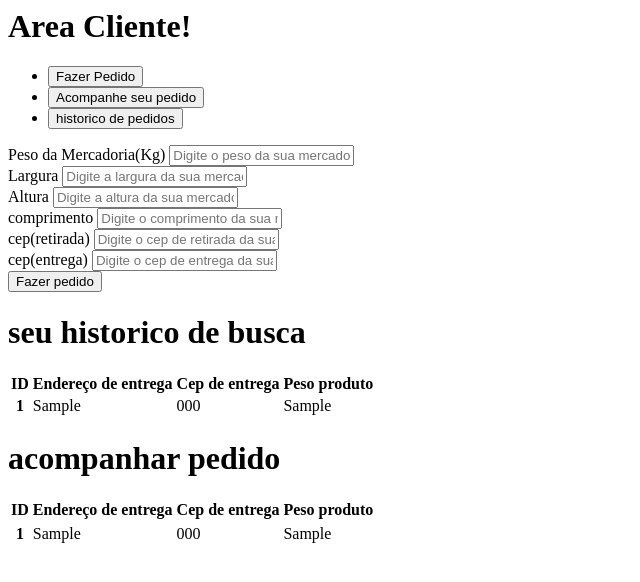
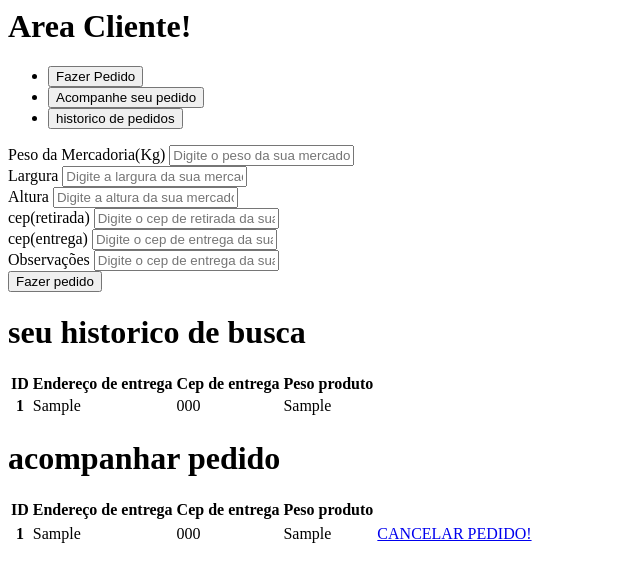
Before and after one commit to ViniciusMachadoV/speedLog, a CodeIgniter app: the page made by application/views/pages/view_client.php in a window 1280 px wide. Shown: the top 582 px of the page, without its empty margins (0-640 px from the left). Run offline with CodeIgniter, Linux system fonts and the light colour scheme; tables that the repository leaves empty hold one stand-in row (values such as "Sample post"); the template is opened without the code that fills it: most values are stand-ins (such as "Sample title", 1, 10 or a date in 2020).

Commit message:
atualizações de clientes
inserir pedido
deletar
partes de timeout para cancelar pedido

```diff
--- a/application/views/pages/view_client.php
+++ b/application/views/pages/view_client.php
@@ -23,31 +23,34 @@
 
     <div class="row">
         <div class="col" id="form_client">
-            <form>
+            <form  action="http://localhost/SpeedLog/index.php/client/fazer_pedido" method="post">
                 <div class="mb-3">
-                    <label for="exampleInputEmail1" class="form-label">Peso da Mercadoria(Kg)</label>
-                    <input type="email" class="form-control" id="exampleInputEmail1"placeholder="Digite o peso da sua mercadoria" aria-describedby="emailHelp">
+                    <label for="exampleInputText1" class="form-label">Peso da Mercadoria(Kg)</label>
+                    <input type="Text" class="form-control"name="peso" id="exampleInputText1"placeholder="Digite o peso da sua mercadoria" aria-describedby="TextHelp">
                 </div>
                 <div class="mb-3">
-                    <label for="exampleInputEmail1" class="form-label">Largura</label>
-                    <input type="email" class="form-control" name="largura" id="largura"placeholder="Digite a largura da sua mercadoria" aria-describedby="emailHelp">
+                    <label for="exampleInputText1" class="form-label">Largura</label>
+                    <input type="Text" class="form-control" name="largura" id="largura"placeholder="Digite a largura da sua mercadoria" aria-describedby="TextHelp">
                 </div>
                 <div class="mb-3">
-                    <label for="exampleInputEmail1" class="form-label">Altura</label>
-                    <input type="email" class="form-control" name="altura" id="altura"placeholder="Digite a altura da sua mercadoria" aria-describedby="emailHelp">
+                    <label for="exampleInputText1" class="form-label">Altura</label>
+                    <input type="Text" class="form-control" name="altura" id="altura"placeholder="Digite a altura da sua mercadoria" aria-describedby="TextHelp">
                 </div>
+
                 <div class="mb-3">
-                    <label for="exampleInputEmail1" class="form-label">comprimento</label>
-                    <input type="email" class="form-control" name="comprimento" id="comprimento"placeholder="Digite o comprimento da sua mercadoria" aria-describedby="emailHelp">
-                </div>
-                <div class="mb-3">
-                    <label for="exampleInputEmail1" class="form-label">cep(retirada)</label>
-                    <input type="email" class="form-control" name="cepretirada" id="cepretirada" placeholder="Digite o cep de retirada da sua mercadoria" aria-describedby="emailHelp">
+                    <label for="exampleInputText1" class="form-label">cep(retirada)</label>
+                    <input type="Text" class="form-control" name="cepretirada" id="cepretirada" placeholder="Digite o cep de retirada da sua mercadoria" aria-describedby="TextHelp">
                     <div id="divcep1"></div>
                 </div>
                 <div class="mb-3">
-                    <label for="exampleInputEmail1" class="form-label">cep(entrega)</label>
-                    <input type="email" class="form-control"onblur="teste()" name="cepentrega" id="cepentrega"placeholder="Digite o cep de entrega da sua mercadoria" aria-describedby="emailHelp">
+                    <label for="exampleInputText1" class="form-label">cep(entrega)</label>
+                    <input type="Text" class="form-control"onblur="teste()" name="cepentrega" id="cepentrega"placeholder="Digite o cep de entrega da sua mercadoria" aria-describedby="TextHelp">
+                    <div id="divcep2"></div>
+
+                </div>
+                <div class="mb-3">
+                    <label for="exampleInputText1" class="form-label">Observações</label>
+                    <input type="Text" class="form-control"name="cepentrega" id="observacao"placeholder="Digite o cep de entrega da sua mercadoria" aria-describedby="TextHelp">
                     <div id="divcep2"></div>
 
                 </div>
@@ -112,6 +115,8 @@
                         <td><?php echo $p->entrega_endereco?></td>
                         <td><?php echo $p->entrega_cep?></td>
                         <td><?php echo $p->entrega_peso?></td>
+                        <td><a id="btn_ex" href="http://localhost/SpeedLog/index.php/client/deletar_pedido/<?php echo $p->entrega_id?>"class="btn btn-danger">CANCELAR PEDIDO! </a></td>
+
                     </tr>
 
 
--- a/assets/js/client.js
+++ b/assets/js/client.js
@@ -2,6 +2,14 @@ $(document).ready(function(){
     $("#form_client").hide();
     $("#acompanhar").hide();
     $("#historico").hide();
+    let timeout;
+
+    function timeout_desabilitar_botao() {
+      timeout = setTimeout(desabilitarbotao, 3000);
+    }
+    timeout_desabilitar_botao();
+
+
 
 $("#botaotrocatela").click(function () {
     $("#form_client").show();
@@ -26,6 +34,11 @@ $("#botaohistorico").click(function () {
 
 });
 });
+//Desabilita o botao de excluir
+function desabilitarbotao() {
+  $("#btn_ex").disabled = true;
+
+}
 
 function teste() {
 
@@ -40,7 +53,8 @@ function teste() {
 
            $.get( "https://api.distancematrix.ai/maps/api/distancematrix/json?origins="+cep2+"&destinations="+cep+"&key=bO1hA46Uj3fWyoqArNhwRvZbQ6hZv", function( data ) {
             if (data!= "") {
-                var distancia =data['rows'][0]['elements'][0]['distance']['text'];
+                var distancia =data;
+                //['rows'][0]['elements'][0]['distance']['text']
           console.log(distancia);
             $("#divcep2").html("distancia entre os pontos: "+ distancia);
 
```
Also changed, not shown: application/controllers/Client.php (+22 -0 lines), application/models/Model_Client.php (+19 -0 lines).
